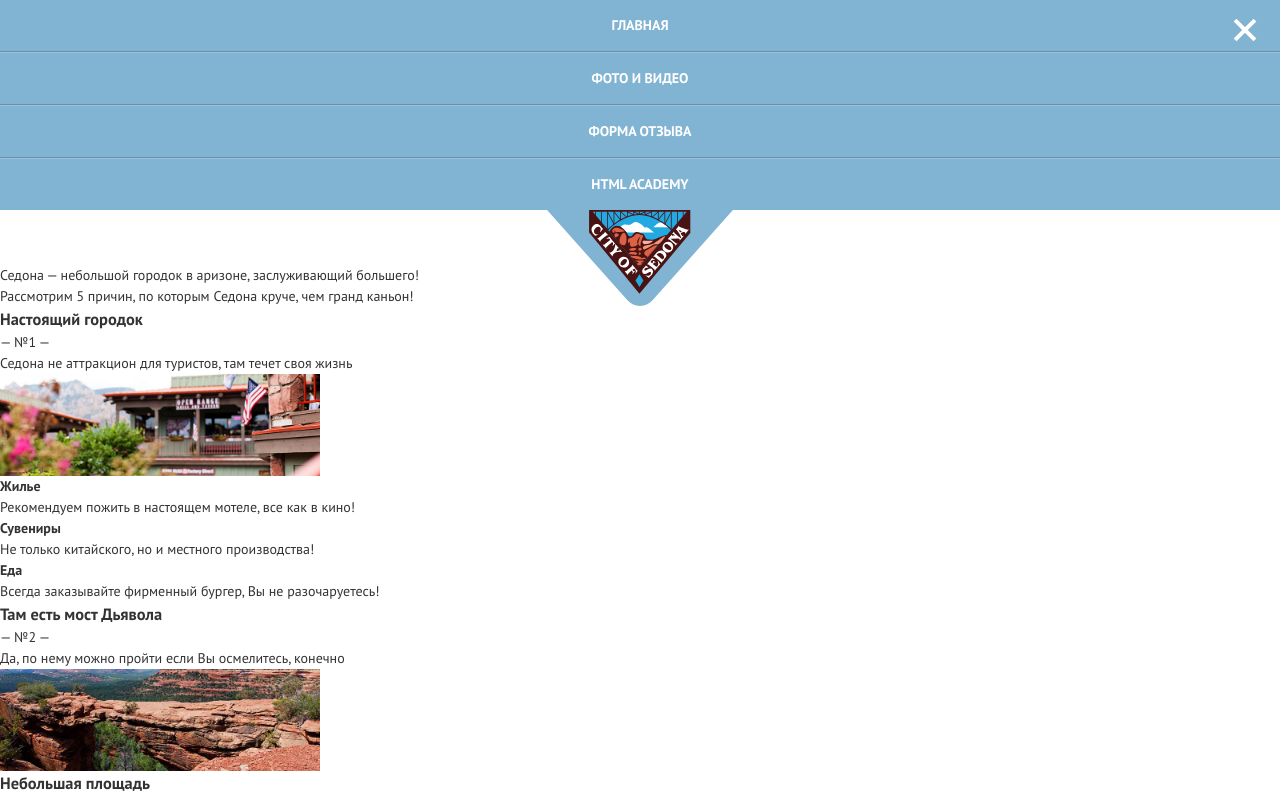
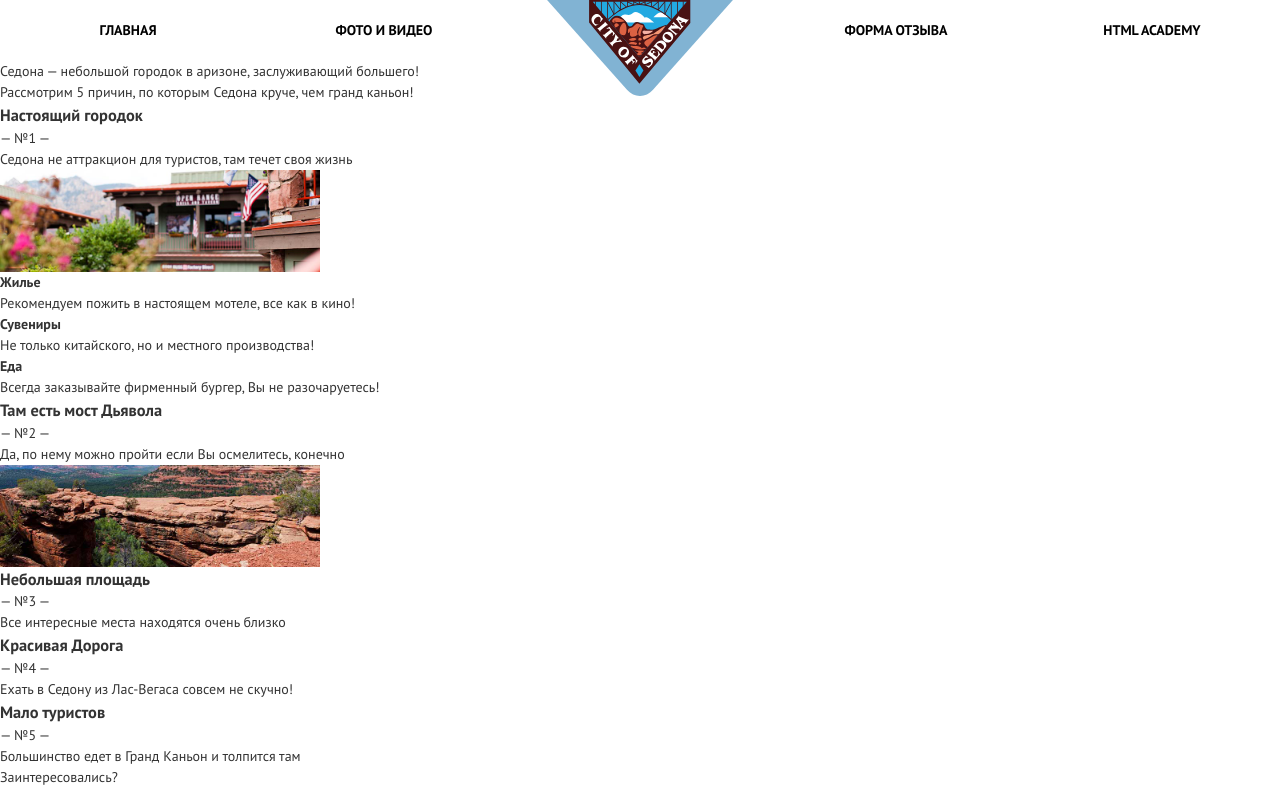
Before and after one commit to SavenkovYS/Sedona, a website: page source/index.html in a window 1280 px wide. Shown: the top 792 px of the page. Drawn offline with nearby package versions, Linux system fonts and the light colour scheme; files that its build step writes are made by us from their sources.

Commit message:
nav tablet

```diff
--- a/source/less/blocks/main-nav.less
+++ b/source/less/blocks/main-nav.less
@@ -87,3 +87,21 @@
         display: block;
     }
 }
+
+@media(min-width: @width-tbl) {
+    .main-nav {
+        margin-bottom: 0;
+
+    &__logo-link {
+        position: absolute;
+        top: 0;
+        left: 50%;
+
+        transform: translate(-50%);
+    }
+
+    &__button {
+        display: none;
+    }
+    }
+}
--- a/source/less/blocks/site-list.less
+++ b/source/less/blocks/site-list.less
@@ -33,3 +33,34 @@
         text-decoration: none;
     }
 }
+
+@media (min-width: @width-tbl) {
+    .site-list {
+        display: flex;
+        justify-content: space-between;
+
+        padding: 20px 0;
+
+        color: @clr-dark;
+        text-align: center;
+
+        background-color: @clr-light;
+
+        &__item {
+            width: 20%;
+
+            border-top: none;
+            border-bottom: none;
+        }
+
+        &__item:nth-child(2) {
+            margin-right: 20%;
+        }
+
+        &__link {
+            display: inline-block;
+
+            padding: 0;
+        }
+    }
+}
--- a/source/less/global.less
+++ b/source/less/global.less
@@ -50,6 +50,12 @@ body {
     overflow: hidden;
   }
 
+*,
+*::before,
+*::after {
+  box-sizing: border-box;
+}
+
 p,
 h1,
 h2,
```
